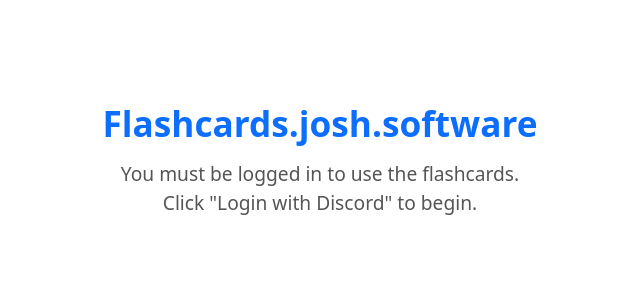
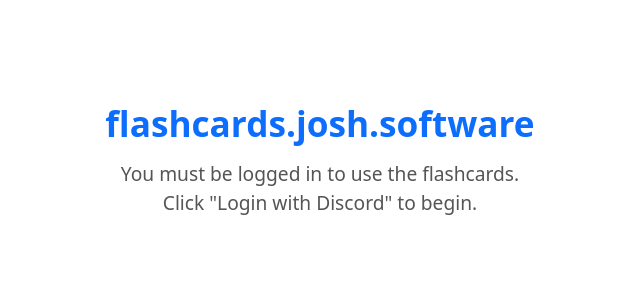
Before and after one commit to Joshua-Wilcox/Flashcards, a Flask app: page / in a window 1280 px wide. Shown: the part 175-475 px from the top of the page, without its empty margins (320-960 px from the left). Run offline with Flask 3, Linux system fonts and the light colour scheme; data that the repository does not hold is empty; some libraries are stand-ins or nearby versions.

Commit message:
fixed breaking change (non-capitalised)

```diff
--- a/templates/index.html
+++ b/templates/index.html
@@ -99,7 +99,7 @@
 
             <!-- Welcome section, shown only if no module is selected -->
             <div id="welcome-section" class="welcome-section">
-                <div class="welcome-title">Flashcards.josh.software</div>
+                <div class="welcome-title">flashcards.josh.software</div>
                 <p class="welcome-desc">
                     {% if session.user_id %}
                     Select a module to begin practicing.<br>
```
